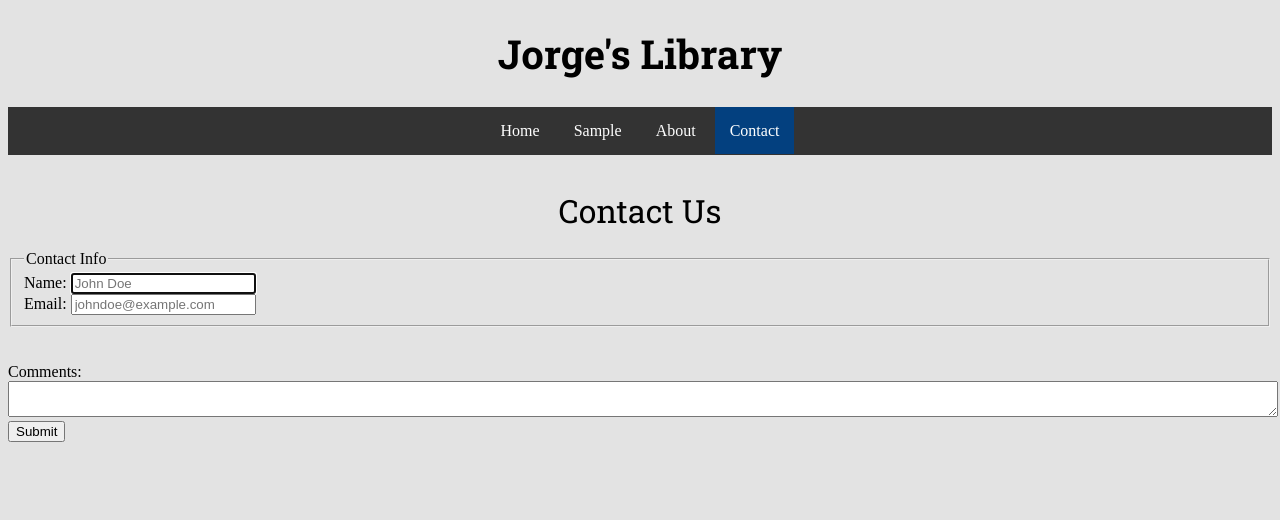
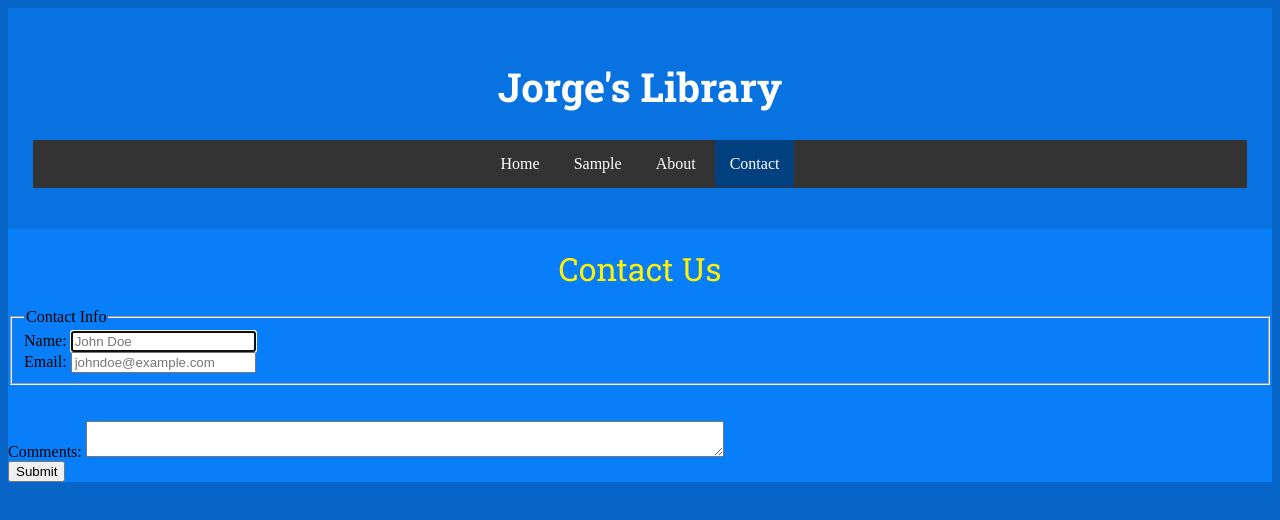
Before and after one commit to JorgeZavala/web-dev-hw, a plain HTML site: page project-3/pages/contact.html in a window 1280 px wide. Drawn offline with Linux system fonts and the light colour scheme.

Commit message:
background colors
Updated background collors and button href

```diff
--- a/project-3/css/style.css
+++ b/project-3/css/style.css
@@ -1,11 +1,12 @@
 .title{
-  font-size: 250%
+  font-size: 250%;
+  color: white;
 }
 a {
   text-decoration: none;
 }
 body {
-  background-color: #e3e3e3;
+  background-color: #0665c7
 }
 ul {
   background-color: #333;
@@ -20,6 +21,13 @@ li a {
   padding: 15px;
   text-decoration: none;
 }
+header {
+  background-color: #0772e0;
+  padding: 25px;
+}
+main {
+  background-color: #087ef8;
+}
 .title {
   font-family: 'Roboto Slab', serif;
   font-weight: 700;
@@ -28,6 +36,7 @@ li a {
   font-family: 'Roboto Slab', serif;
   font-weight: 400;
   font-size: 2.0em;
+  color: #fef105;
 }
 .active {
     background-color: #03407f;
@@ -36,6 +45,7 @@ li a {
   font-family: 'Lato', sans-serif;
   width: 50%;
   padding-left: 25%;
+  color: black;
 }
 
 .buy-now-button {
@@ -76,10 +86,12 @@ li a {
   border-style: solid;
   border-color: #03407f;
   border-width: 3px;
+  color: black;
 }
 .bio {
   margin-left: 20%;
   margin-right: 20%;
   font-family: 'Lato', sans-serif;
   text-indent: 1.5em;
+  color: black;
 }
--- a/project-3/pages/contact.html
+++ b/project-3/pages/contact.html
@@ -11,6 +11,7 @@
     <link rel="stylesheet" type="text/css" href="../css/style.css">
 </head>
   <body>
+    <header>
     <h1 align="center" class="title">Jorge's Library</h1>
     <ul>
       <li><a href="../index.html">Home</a></li>
@@ -18,6 +19,8 @@
       <li><a href="./about.html">About</a></li>
       <li><a class="active" href="./contact.html">Contact</a></li>
     </ul>
+  </header>
+  <main>
     <br>
     <div class="sub-title" align="center">Contact Us</div>
     <br>
@@ -37,10 +40,11 @@
       <br>
       <br>
       Comments:
-        <textarea name="comments"  style="min-width:100%">
+        <textarea name="comments"  style="min-width:50%">
         </textarea>
       </label>
       <br/>
       <input type="submit" value="Submit" />
     </form>
+  </main>
   </body>
```
Also changed, not shown: project-3/index.html (+4 -0 lines), project-3/pages/about.html (+4 -0 lines), project-3/pages/sample.html (+6 -1 lines).
